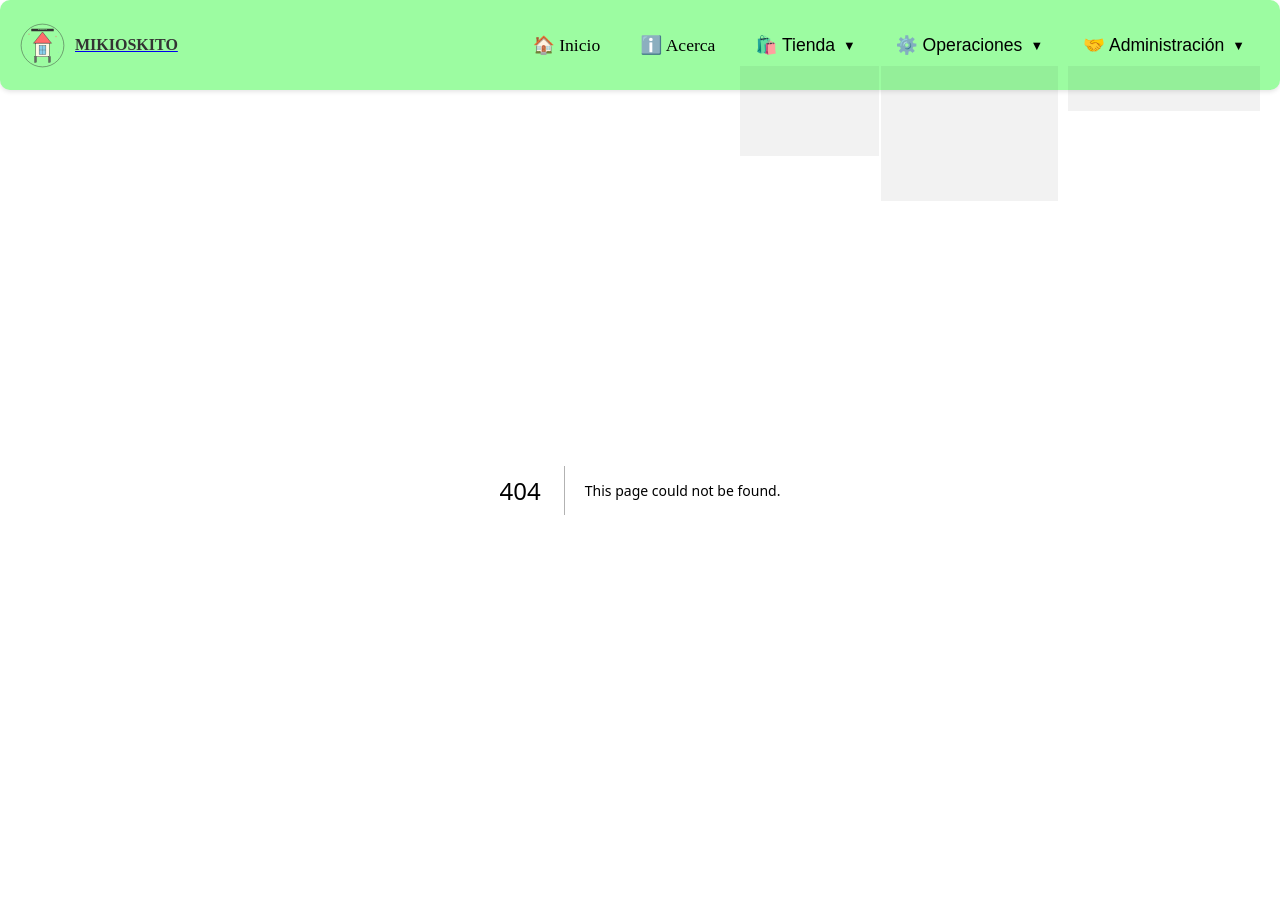
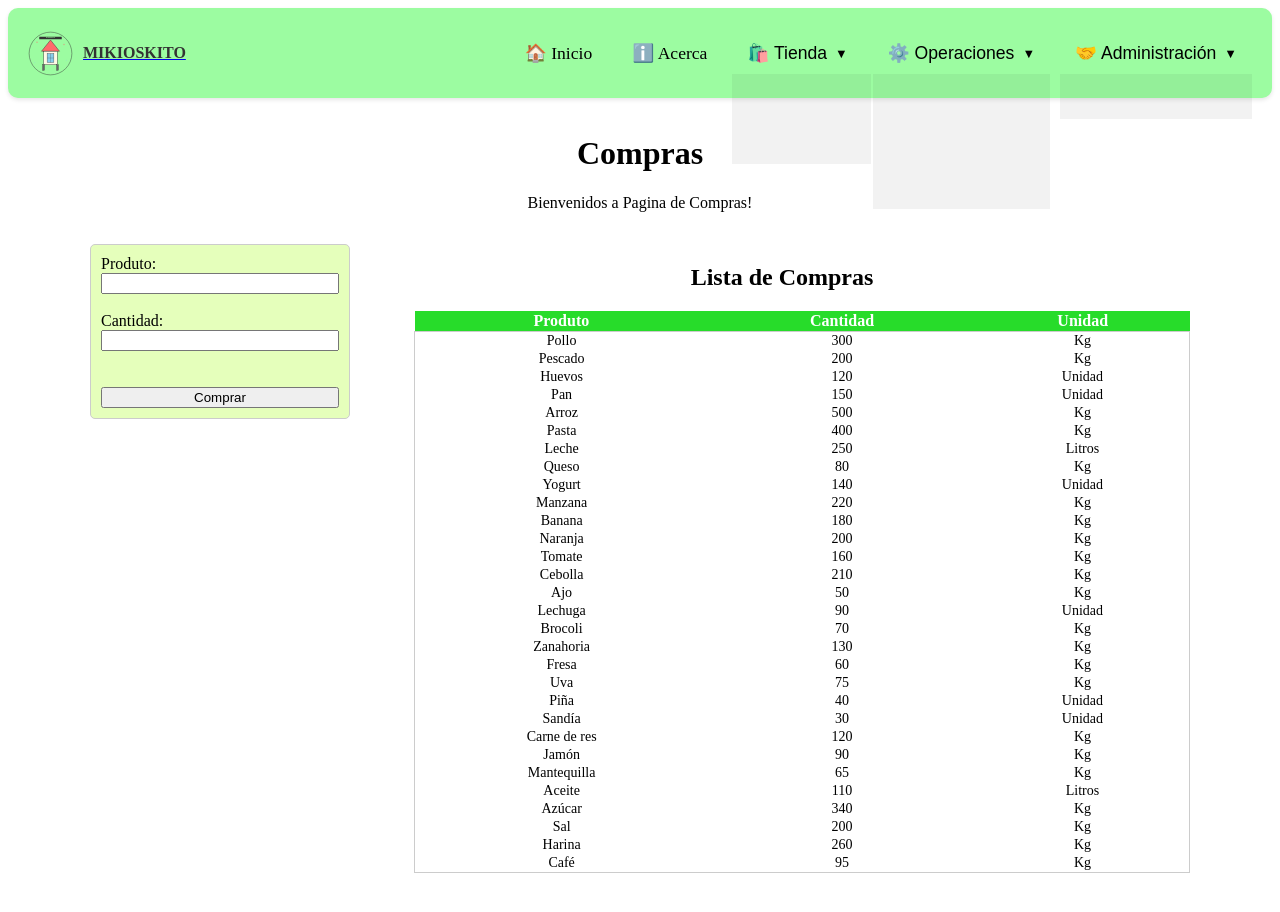
Before and after one commit to gpvsystems/kioskoapp, a Next.js app: page /compras in a window 1280 px wide. Before the commit this address had no page. Before the commit the page ends 890 px from the top, so only its background shows below. Built offline with nearby package versions, Linux system fonts and the light colour scheme.

Commit message:
creado compras

```diff
--- /dev/null
+++ b/app/compras/compras.module.css
@@ -0,0 +1,80 @@
+/* Estilos reutilizables para la página de Compras */
+.comprasContainer {
+    display: flex;
+    flex-direction: column;
+    align-items: center;
+    justify-content: flex-start;
+    gap: 16px;
+    padding: 16px 8px;
+}
+
+.header {
+    width: 100%;
+    text-align: center;
+}
+
+.contentRow {
+    display: flex;
+    flex-direction: row;
+    align-items: flex-start;
+    justify-content: center;
+    gap: 24px;
+    width: 100%;
+    max-width: 1100px;
+}
+.formWrapper {
+    flex: 0 0 260px;
+    width: 260px;
+}
+.formCompact {
+    display: flex;
+    flex-direction: column;
+    border: 1px solid #ccc;
+    padding: 10px;
+    border-radius: 5px;
+    background-color: #e5ffbb;
+}
+.listWrapper {
+    margin-top: 0;
+    flex: 1 1 480px;
+    max-width: 820px;
+}
+.listTitle {
+    text-align: center;
+}
+.tableCompact {
+    width: 100%;
+    border-collapse: collapse;
+}
+/* Responsive: en pantallas pequeñas apilar columnas */
+@media (max-width: 700px) {
+    .comprasContainer {
+        flex-direction: column;
+        align-items: center;
+    }
+    .formWrapper, .listWrapper {
+        width: 100%;
+        max-width: 640px;
+        flex: none;
+    }
+    .tableCompact {
+        display: block;
+        width: 100%;
+        overflow-x: auto;
+    }
+}
+
+.theadCompras {
+    background-color: #27dc2a;
+    color: white;
+    border-collapse: collapse;
+    border-radius: 5px;
+}
+.tbodyCompras {
+    background-color: #ffffff;
+    font-size: 14px;
+    border-collapse: collapse;
+    border-radius: 5px;
+    border: 1px solid #ccc;
+    text-align: center;
+}
--- /dev/null
+++ b/app/compras/page.jsx
@@ -0,0 +1,87 @@
+import styles from '../compras/compras.module.css';
+
+function Compras() {
+    const productosCompras = [
+        { id: 1, nombre: 'Pollo', cantidad: 300, unidad: 'Kg' },
+        { id: 2, nombre: 'Pescado', cantidad: 200, unidad: 'Kg' },
+        { id: 3, nombre: 'Huevos', cantidad: 120, unidad: 'Unidad' },
+        { id: 4, nombre: 'Pan', cantidad: 150, unidad: 'Unidad' },
+        { id: 5, nombre: 'Arroz', cantidad: 500, unidad: 'Kg' },
+        { id: 6, nombre: 'Pasta', cantidad: 400, unidad: 'Kg' },
+        { id: 7, nombre: 'Leche', cantidad: 250, unidad: 'Litros' },
+        { id: 8, nombre: 'Queso', cantidad: 80, unidad: 'Kg' },
+        { id: 9, nombre: 'Yogurt', cantidad: 140, unidad: 'Unidad' },
+        { id: 10, nombre: 'Manzana', cantidad: 220, unidad: 'Kg' },
+        { id: 11, nombre: 'Banana', cantidad: 180, unidad: 'Kg' },
+        { id: 12, nombre: 'Naranja', cantidad: 200, unidad: 'Kg' },
+        { id: 13, nombre: 'Tomate', cantidad: 160, unidad: 'Kg' },
+        { id: 14, nombre: 'Cebolla', cantidad: 210, unidad: 'Kg' },
+        { id: 15, nombre: 'Ajo', cantidad: 50, unidad: 'Kg' },
+        { id: 16, nombre: 'Lechuga', cantidad: 90, unidad: 'Unidad' },
+        { id: 17, nombre: 'Brocoli', cantidad: 70, unidad: 'Kg' },
+        { id: 18, nombre: 'Zanahoria', cantidad: 130, unidad: 'Kg' },
+        { id: 19, nombre: 'Fresa', cantidad: 60, unidad: 'Kg' },
+        { id: 20, nombre: 'Uva', cantidad: 75, unidad: 'Kg' },
+        { id: 21, nombre: 'Piña', cantidad: 40, unidad: 'Unidad' },
+        { id: 22, nombre: 'Sandía', cantidad: 30, unidad: 'Unidad' },
+        { id: 23, nombre: 'Carne de res', cantidad: 120, unidad: 'Kg' },
+        { id: 24, nombre: 'Jamón', cantidad: 90, unidad: 'Kg' },
+        { id: 25, nombre: 'Mantequilla', cantidad: 65, unidad: 'Kg' },
+        { id: 26, nombre: 'Aceite', cantidad: 110, unidad: 'Litros' },
+        { id: 27, nombre: 'Azúcar', cantidad: 340, unidad: 'Kg' },
+        { id: 28, nombre: 'Sal', cantidad: 200, unidad: 'Kg' },
+        { id: 29, nombre: 'Harina', cantidad: 260, unidad: 'Kg' },
+        { id: 30, nombre: 'Café', cantidad: 95, unidad: 'Kg' }
+    ];
+
+    return (
+        <div className={styles.comprasContainer}>
+            <header className={styles.header}>
+                <h1>Compras</h1>
+                <p>Bienvenidos a  Pagina de Compras!</p>
+            </header>
+
+            <div className={styles.contentRow}>
+                <div className={styles.formWrapper}>
+                    <form action="" className={styles.formCompact}>
+                        <label htmlFor="codigo">Produto:</label>
+                        <input type="text" id="codigo" name="codigo" />
+                        <br />
+                        <label htmlFor="nombre"></label>
+                        <label htmlFor="cantidad">Cantidad:</label>
+                        <input type="number" id="cantidad" name="cantidad" />
+                        <br />
+                        <br />
+                        <button type="submit">Comprar </button>
+                    </form>
+                </div>
+
+                <div className={styles.listWrapper}>
+                    <h2 className={styles.listTitle}>Lista de Compras</h2>
+                    <ul>
+                        <table className={styles.tableCompact}>
+                            <thead className={styles.theadCompras}>
+                                <tr>
+                                    <th>Produto</th>
+                                    <th>Cantidad</th>
+                                    <th>Unidad</th>
+                                </tr>
+                            </thead>
+                            <tbody className={styles.tbodyCompras}>
+                                {productosCompras.map((item) => (
+                                    <tr key={item.id}>
+                                        <td>{item.nombre}</td>
+                                        <td>{item.cantidad}</td>
+                                        <td>{item.unidad}</td>
+                                    </tr>
+                                ))}
+                            </tbody>
+                        </table>
+                    </ul>
+                </div>
+            </div>
+        </div>
+    );
+}
+
+export default Compras;
```
